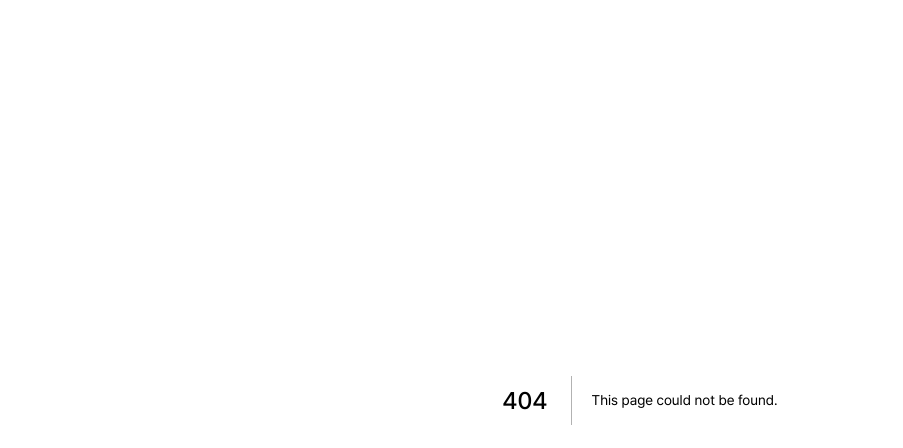
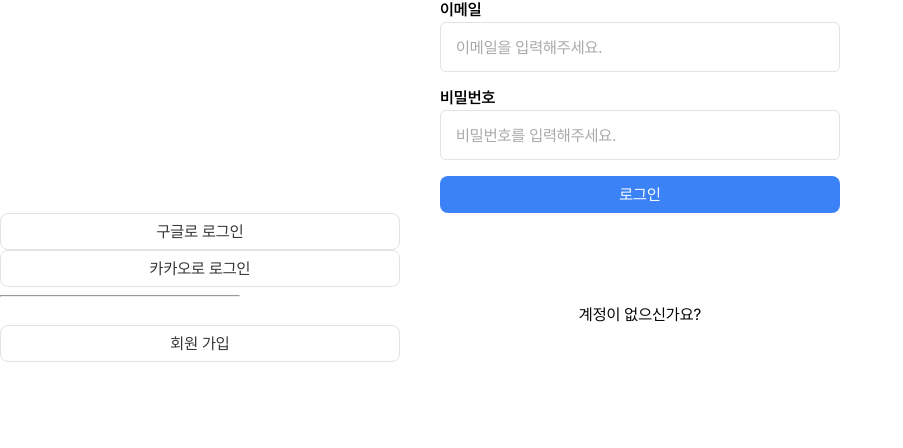
Before and after one commit to FC8-MINI/Your-Trip, a Next.js app: page /login in a window 1280 px wide. Before the commit this address had no page. Shown: the top 448 px of the page, without its empty margins (0-903 px from the left). Built offline with nearby package versions, Linux system fonts and the light colour scheme.

Commit message:
Feat: 로그인 제출폼 추가

```diff
--- /dev/null
+++ b/src/app/login/page.tsx
@@ -0,0 +1,7 @@
+import LoginForm from "@/components/LoginForm";
+
+const Login = () => {
+  return <LoginForm />;
+};
+
+export default Login;
--- /dev/null
+++ b/src/components/Hr/Hr.styles.ts
@@ -0,0 +1,10 @@
+import styled from "styled-components";
+import { type HrStyledProps } from "./Hr.types";
+
+export const HrStyled = styled.hr<HrStyledProps>`
+  color: var(--color-gray);
+
+  width: ${({ size }) => (size === "full" ? "100%" : "24rem")};
+
+  margin: 0.8rem 0;
+`;
--- /dev/null
+++ b/src/components/Hr/Hr.tsx
@@ -0,0 +1,8 @@
+import { HrStyled } from "./Hr.styles";
+import { type HrProps } from "./Hr.types";
+
+const Hr = ({ size = "full", ...props }: HrProps) => {
+  return <HrStyled {...props} />;
+};
+
+export default Hr;
--- /dev/null
+++ b/src/components/Hr/Hr.types.ts
@@ -0,0 +1,5 @@
+export interface HrStyledProps {
+  size: "short" | "full";
+}
+
+export interface HrProps extends Partial<HrStyledProps>, React.ComponentPropsWithoutRef<"hr"> {}
--- /dev/null
+++ b/src/components/Hr/index.ts
@@ -0,0 +1,5 @@
+"use client";
+
+export { default } from "./Hr";
+export * from "./Hr.types";
+export * from "./Hr.styles";
--- /dev/null
+++ b/src/components/LoginForm/LoginForm.styles.ts
@@ -0,0 +1,14 @@
+import styled from "styled-components";
+
+export const LoginFormStyled = styled.form`
+  display: flex;
+  flex-direction: column;
+  justify-content: center;
+  align-items: center;
+  gap: 1.6rem;
+`;
+
+export const ToSignInText = styled.p`
+  font-size: 1.6rem;
+  text-align: center;
+`;
--- /dev/null
+++ b/src/components/LoginForm/LoginForm.tsx
@@ -0,0 +1,69 @@
+"use client";
+
+import { type SubmitHandler, useForm } from "react-hook-form";
+import { useRouter } from "next/navigation";
+import Input from "@/components/Input";
+import Button from "@/components/Button";
+import Hr from "@/components/Hr";
+import { LoginFormStyled, ToSignInText } from "./LoginForm.styles";
+
+const initialState = { email: "", password: "" };
+
+const LoginForm = () => {
+  const router = useRouter();
+
+  const {
+    register,
+    handleSubmit,
+    watch,
+    formState: { errors },
+  } = useForm({ defaultValues: initialState });
+
+  const onSubmit: SubmitHandler<typeof initialState> = (data) => {
+    try {
+      router.push("/");
+    } catch (error) {
+      console.error("실패!!");
+    }
+  };
+
+  return (
+    <>
+      <LoginFormStyled onSubmit={handleSubmit(onSubmit)}>
+        <Input
+          type="email"
+          label="이메일"
+          placeholder="이메일을 입력해주세요."
+          {...register("email", { required: "이메일을 입력해주세요." })}
+          error={errors.email?.message}
+        />
+        <Input
+          type="password"
+          label="비밀번호"
+          placeholder="비밀번호를 입력해주세요."
+          {...register("password", {
+            min: "8자이상 입력해주세요.",
+            pattern: {
+              value:
+                /^[a-zA-Z0-9.!#$%&'*+\/=?^_`{|}~-]+@[a-zA-Z0-9](?:[a-zA-Z0-9-]{0,61}[a-zA-Z0-9])?(?:\.[a-zA-Z0-9](?:[a-zA-Z0-9-]{0,61}[a-zA-Z0-9])?)*$/,
+              message: "허용되지 않은 이메일 형식입니다.",
+            },
+          })}
+          error={errors.password?.message}
+        />
+        <Button type="submit" mode="primary" size="large">
+          로그인
+        </Button>
+      </LoginFormStyled>
+      <Button size="large">구글로 로그인</Button>
+      <Button size="large">카카오로 로그인</Button>
+      <Hr />
+      <ToSignInText>계정이 없으신가요?</ToSignInText>
+      <Button size="large" onClick={() => router.push("/signup")}>
+        회원 가입
+      </Button>
+    </>
+  );
+};
+
+export default LoginForm;
--- /dev/null
+++ b/src/components/LoginForm/index.tsx
@@ -0,0 +1,5 @@
+"use client";
+
+export { default } from "./LoginForm";
+export * from "./LoginForm.types";
+export * from "./LoginForm.styles";
```
Also changed, not shown: src/components/LoginForm/LoginForm.types.ts (added).
